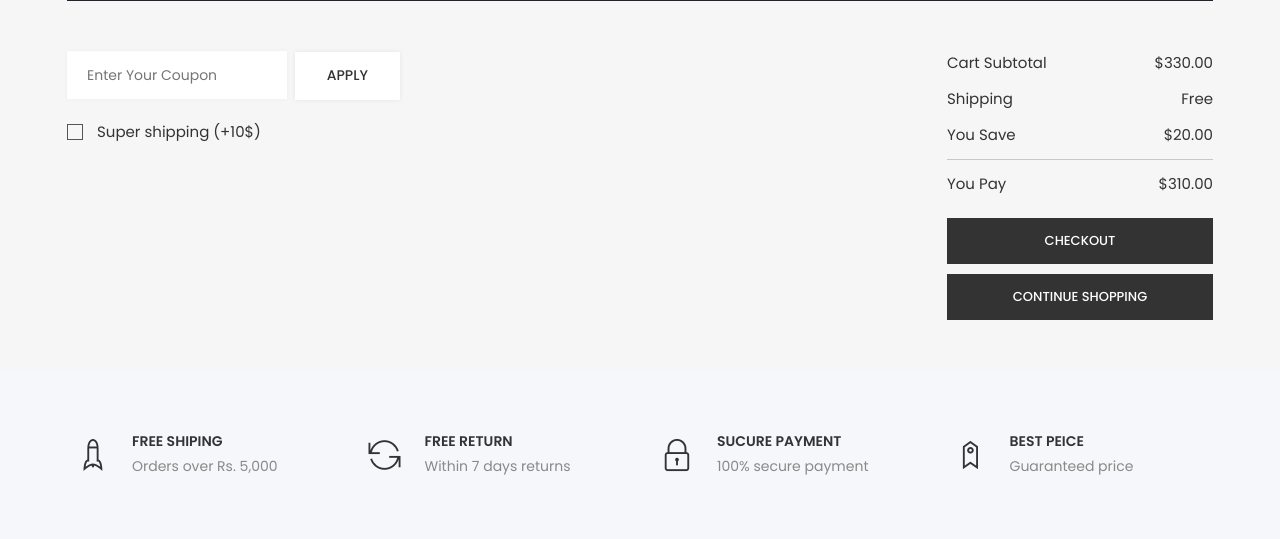
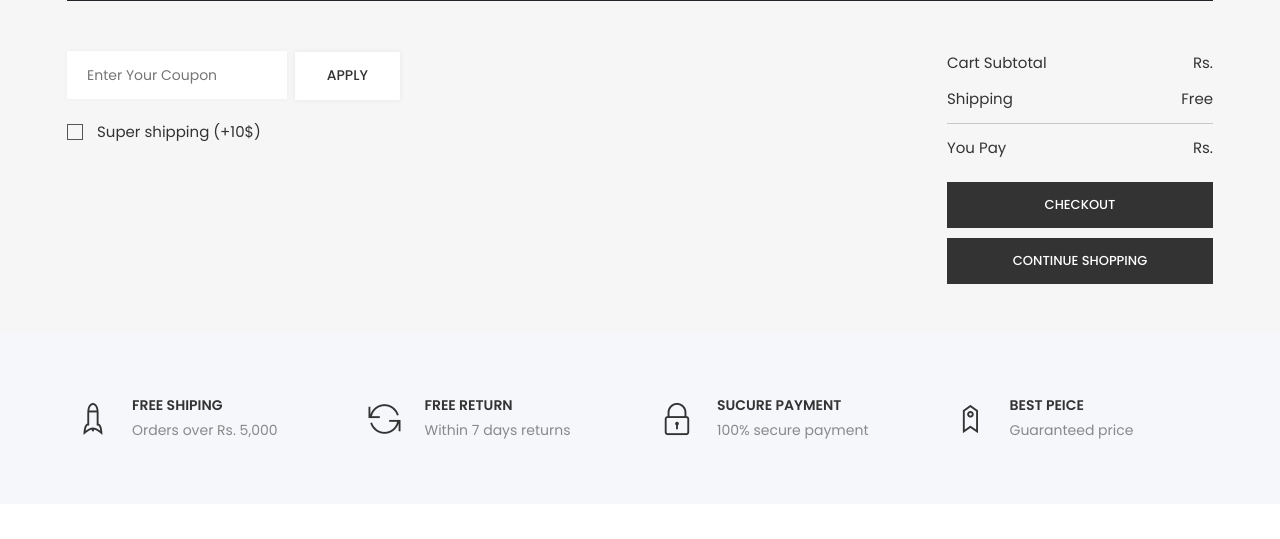
Before and after one commit to YugeshSahani/eshop, a Django app: page /cart/ in a window 1280 px wide. Shown: the part 1036-1575 px from the top of the page. Run offline with Django 4.2, Linux system fonts and the light colour scheme; data comes from the database, SQL or seed files in the repository; both versions use the stored data as it was after the commit; some libraries are stand-ins or nearby versions.

Commit message:
project_submitted

```diff
--- a/templates/eshop/cart.html
+++ b/templates/eshop/cart.html
@@ -1,10 +1,6 @@
 {% extends 'eshop/base.html' %}
 {% load static %}
 {% block content %}
-
-
-
-
 
 </header>
 <!--/ End Header -->
@@ -66,7 +62,7 @@
 											</button>
 										</div>
 										<input type="number" id="quantity{{ i.pk }}" name="quantity{{ i.pk }}"
-										class="input-number" data-min="1" data-max="100" value="{{ i.quantity }}">
+											class="input-number" data-min="1" data-max="100" value="{{ i.quantity }}">
 
 										<div class="button plus">
 											<button type="button" class="btn btn-primary btn-number" data-type="plus"
@@ -113,10 +109,9 @@
 						<div class="col-lg-4 col-md-7 col-12">
 							<div class="right">
 								<ul>
-									<li>Cart Subtotal<span>$330.00</span></li>
+									<li>Cart Subtotal<span>Rs. </span></li>
 									<li>Shipping<span>Free</span></li>
-									<li>You Save<span>$20.00</span></li>
-									<li class="last">You Pay<span>$310.00</span></li>
+									<li class="last">You Pay<span>Rs. </span></li>
 								</ul>
 								<div class="button5">
 									<a href="{% url 'checkout' %}" class="btn">Checkout</a>
```
Also changed, not shown: db.sqlite3.
